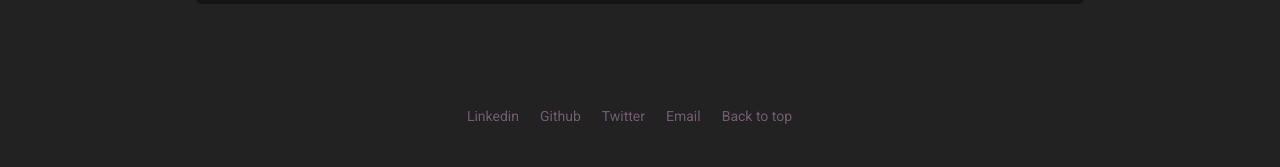
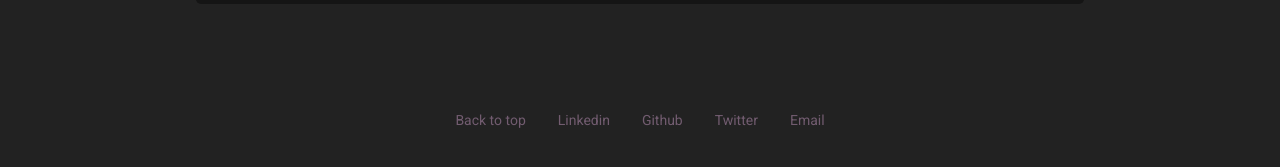
Before and after one commit to ukorvl/urickon.github.io, a Jekyll site: the page built from _posts/2018-04-01-introduction-post.md, in a window 1280 px wide and 1400 px high, scrolled down 369 px. Shown: the part 1182-1349 px from the top of the window. Built offline with Jekyll 4.4.1, drawn with Linux system fonts in a browser that asks for light colours.

Commit message:
style changes mobile version

```diff
--- a/_includes/footer.html
+++ b/_includes/footer.html
@@ -1,17 +1,15 @@
-<footer id="footer">
-    <div class="row">
-        <div class="col-lg-12">
-
-            <ul class="list-unstyled">
-                <li class="float-lg-right"><a href="#top">Back to top</a></li>
-
-                {% for item in site.contact %}
-                <li><a href="{{ item.link }}">{{ item.title }}</a></li>
-                {% endfor %}
-
-            </ul>
+<footer id="footer" class="footer{% if include.post %} footer-blog{% endif %}">
+    <div class="row-blog">
+        <div class="footer__list-container">
+            <div>
+                <a href="#top">Back to top</a>
+            </div>
+            {% for item in site.contact %}
+            <div>
+                <a href="{{ item.link }}">{{ item.title }}</a>
+            </div>
+            {% endfor %}
+        </div>
             <!--<p>&copy <a href="https://creativecommons.org/licenses/by-nc-nd/4.0/legalcode">CC BY-NC-ND 4.0 International license</a> by {{ site.author }}</p>-->
-        </div>
     </div>
-
 </footer>
--- a/_layouts/post.html
+++ b/_layouts/post.html
@@ -93,7 +93,7 @@
                 </div>
 
 
-                    {% include footer.html %}
+                    {% include footer.html post="post" %}
 
         </div>
         <script src="{{site.baseurl}}/assets/js/form.js"></script>
--- a/assets/css/custom.css
+++ b/assets/css/custom.css
@@ -478,6 +478,46 @@
     width: 100%;
     max-width: 3000px;
 }
+.footer__list-container {
+    display: flex;
+}
+.footer__list-container > div {
+    margin: 4px 16px;
+}
+
+@media (max-width: 767px) {
+    #footer {
+        width: 100%;
+        margin: 0 0 2em;
+    }
+    .footer-blog {
+        width: 80%;
+    }
+    .container-nav {
+        margin: 0 auto!important;
+    }
+    .jumbotron-blog {
+        width: 100%;
+    }
+    label {
+        width: 100%;
+    }
+    body {
+        padding-top: 90px;
+    }
+    .footer__list-container {
+        flex-direction: column;
+    }
+    .footer__list-container > div {
+        font-size: 18px;
+        display: flex;
+        justify-content: center;
+    }
+}
+
+body, html {
+    box-sizing: border-box;
+}
 
 /* custom scroll */
 html::-webkit-scrollbar-track
--- a/assets/js/form.js
+++ b/assets/js/form.js
@@ -9,13 +9,9 @@
 
 inputs.forEach(node => {
   node.addEventListener('keyup', () => {
-    inputs.forEach(input => {
-      if (!input.value) {
-        if (!submitButton.classList.contains('button-disabled')) submitButton.classList.add('button-disabled');
-        return
-      }
-      submitButton.classList.remove('button-disabled');
-    })
+    [...inputs].some(input => input.value === '')
+      ? submitButton.classList.add('button-disabled')
+      : submitButton.classList.remove('button-disabled');
   })
 })
 
```
